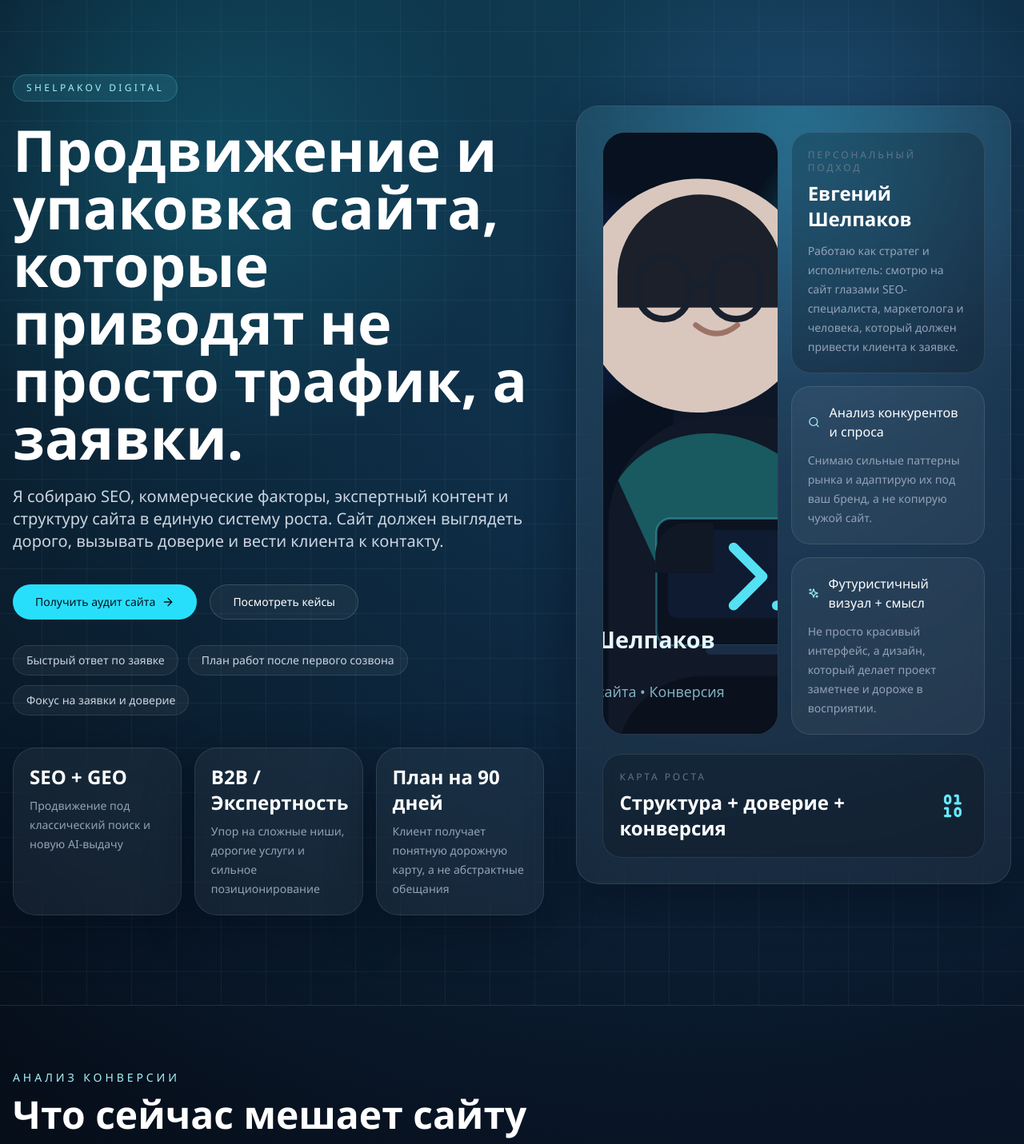
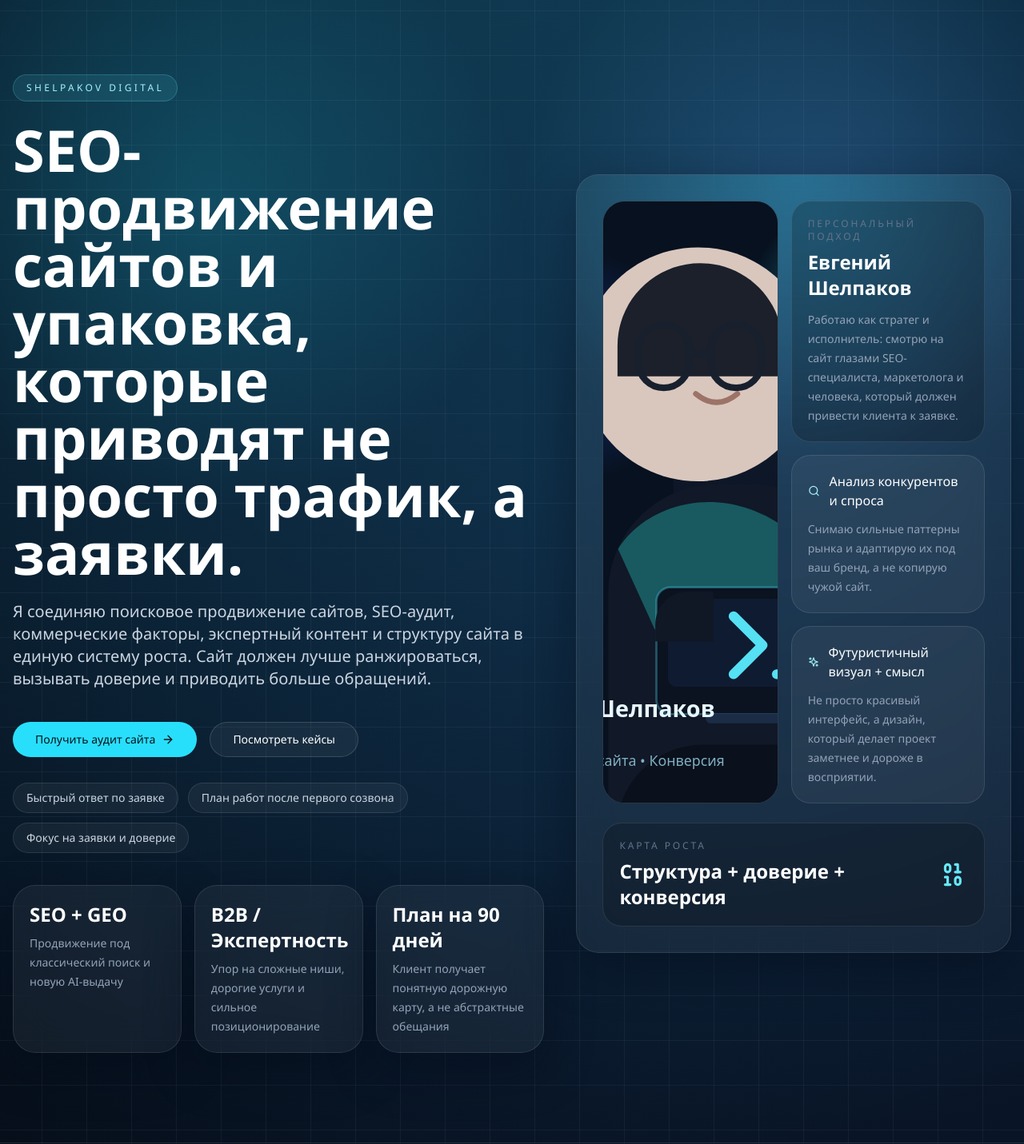
Before and after one commit to shelpakovzhenya-art/seo-services-mvp, a Next.js app: page / in a window 1280 px wide. Shown: the part 143-1574 px from the top of the page at 80% size. Built offline with nearby package versions, Linux system fonts and the light colour scheme; no server answers; the database is empty.

Commit message:
Refine homepage SEO messaging

```diff
--- a/app/layout.tsx
+++ b/app/layout.tsx
@@ -14,8 +14,8 @@ export const metadata: Metadata = {
     default: "Shelpakov Digital",
     template: "%s | Shelpakov Digital"
   },
-  description: "Shelpakov Digital builds SEO systems, authority content and conversion architecture for ambitious brands.",
-  keywords: ["SEO", "digital strategy", "content systems", "conversion design", "growth marketing"],
+  description: "SEO-продвижение сайтов, SEO-аудит, контент, коммерческие факторы и рост заявок для бизнеса.",
+  keywords: ["SEO-продвижение сайтов", "поисковое продвижение", "SEO-аудит", "коммерческие факторы", "рост заявок"],
   authors: [{ name: "Shelpakov Digital" }],
   creator: "Shelpakov Digital",
   publisher: "Shelpakov Digital",
@@ -38,7 +38,7 @@ export const metadata: Metadata = {
     url: siteUrl,
     siteName: "Shelpakov Digital",
     title: "Shelpakov Digital",
-    description: "SEO systems, authority content and digital growth strategy.",
+    description: "SEO-продвижение сайтов, SEO-аудит и упаковка сайта под рост заявок.",
   },
   robots: {
     index: true,
--- a/app/page.tsx
+++ b/app/page.tsx
@@ -139,10 +139,10 @@ export default async function HomePage() {
                 Shelpakov Digital
               </span>
               <h1 className="mt-6 max-w-4xl text-5xl font-semibold leading-[1.02] text-white md:text-7xl">
-                Продвижение и упаковка сайта, которые приводят не просто трафик, а заявки.
+                SEO-продвижение сайтов и упаковка, которые приводят не просто трафик, а заявки.
               </h1>
               <p className="mt-6 max-w-2xl text-lg leading-8 text-slate-300 md:text-xl">
-                Я собираю SEO, коммерческие факторы, экспертный контент и структуру сайта в единую систему роста. Сайт должен выглядеть дорого, вызывать доверие и вести клиента к контакту.
+                Я соединяю поисковое продвижение сайтов, SEO-аудит, коммерческие факторы, экспертный контент и структуру сайта в единую систему роста. Сайт должен лучше ранжироваться, вызывать доверие и приводить больше обращений.
               </p>
               <div className="mt-10 flex flex-wrap gap-4">
                 <a href="#contact-form">
@@ -241,7 +241,7 @@ export default async function HomePage() {
             </h2>
           </div>
           <p className="max-w-2xl text-sm leading-7 text-slate-400">
-            Основная проблема была в том, что сайт выглядел как шаблонный MVP: слабое первое впечатление, мало доверительных блоков, недостаточно прямых коммерческих сигналов и нет ясного сценария для клиента.
+            Основная проблема была в том, что сайт выглядел как шаблонный MVP: слабое первое впечатление, мало доверительных блоков, недостаточно прямых коммерческих сигналов и нет ясного сценария для клиента. Для SEO и конверсии это означает слабую релевантность, низкое доверие и потерю части заявок.
           </p>
         </div>
 
@@ -468,7 +468,7 @@ export default async function HomePage() {
                 Оставьте заявку и получите разбор сайта с приоритетами на рост
               </h2>
               <p className="mt-5 max-w-xl text-sm leading-7 text-slate-400">
-                Если хотите, чтобы сайт выглядел сильнее, собирал больше доверия и приводил больше обращений, начнём с аудита. После первой связи я покажу, какие страницы и коммерческие факторы нужно усиливать в первую очередь.
+                Если хотите усилить SEO-продвижение сайта, коммерческие факторы и итоговую конверсию, начнём с аудита. После первой связи я покажу, какие страницы, запросы и блоки доверия нужно усиливать в первую очередь.
               </p>
               <div className="mt-8 grid gap-4 sm:grid-cols-2">
                 <div className="rounded-2xl border border-white/10 bg-white/5 p-4">
@@ -504,7 +504,7 @@ export async function generateMetadata() {
   return {
     title: 'Shelpakov Digital',
     description:
-      'Продвижение, коммерческие факторы, экспертный контент и упаковка сайта под рост заявок.',
+      'SEO-продвижение сайтов, SEO-аудит, коммерческие факторы и упаковка сайта под рост заявок.',
     alternates: {
       canonical: siteUrl,
     },
```
Lines whose indentation alone changed are shown as unchanged.
